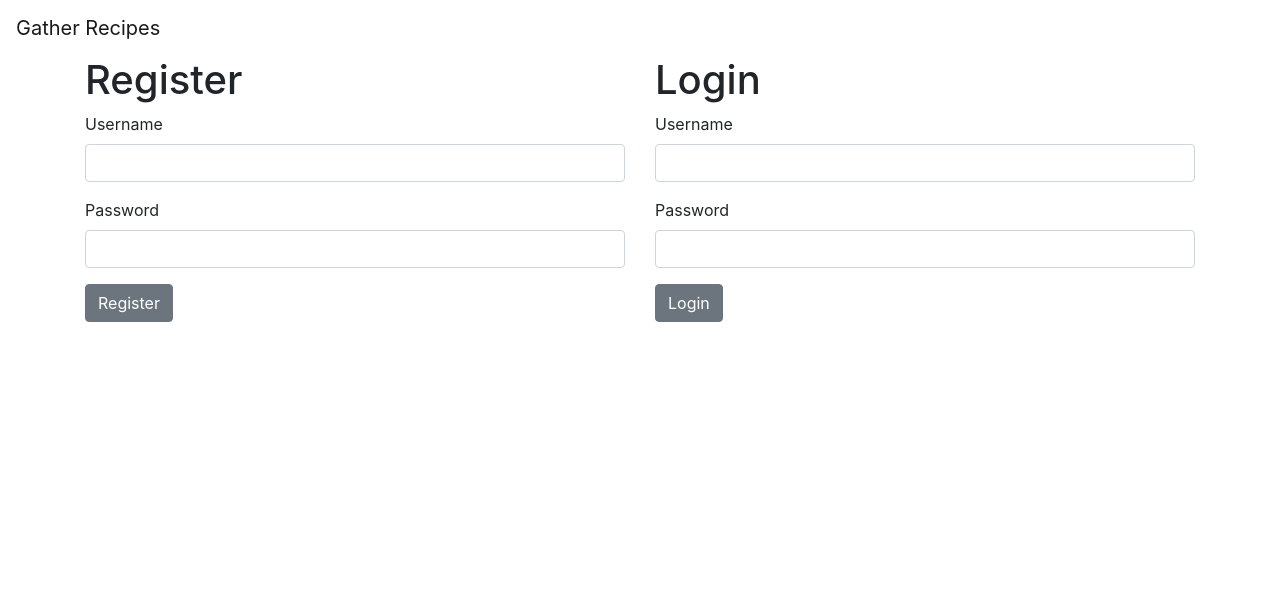
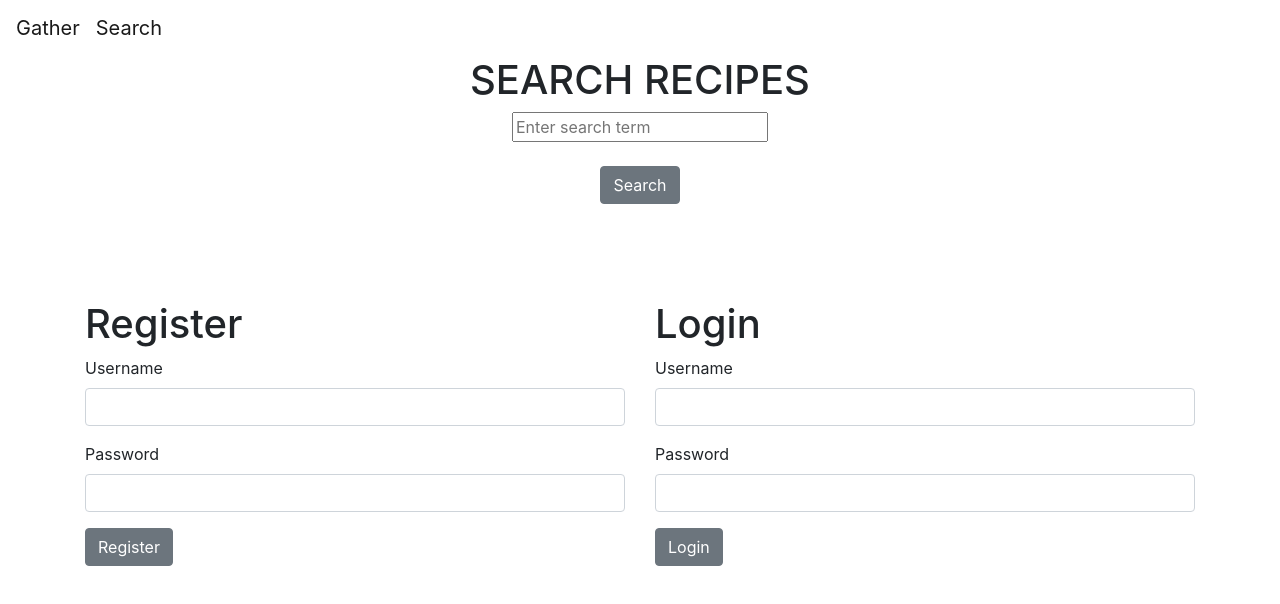
Before and after one commit to starrmiamks/gather_client, a React (Create React App) app: page /search in a window 1280 px wide. Shown: the top 604 px of the page. Built offline with nearby package versions, Linux system fonts and the light colour scheme; the HTML template or start-up script is replaced by a standard one.

Commit message:
adding dynamic search and the beginning of adding to favorites

```diff
--- a/package.json
+++ b/package.json
@@ -9,6 +9,7 @@
     "bootstrap": "^4.6.0",
     "react": "^17.0.1",
     "react-dom": "^17.0.1",
+    "react-router-dom": "^5.2.0",
     "react-scripts": "4.0.3",
     "reactstrap": "^8.9.0",
     "web-vitals": "^1.1.0"
--- a/src/App.js
+++ b/src/App.js
@@ -1,13 +1,17 @@
 import React, { useState, useEffect } from 'react';
 import Sitebar from './home/Navbar';
 import Auth from './auth/Auth'
+import {
+  BrowserRouter as Router,
+} from 'react-router-dom';
+
 
 
 function App() {
   const [sessionToken, setSessionToken] = useState('');
 
   useEffect(() => {
-    if (localStorage.getItem('token')){
+    if (localStorage.getItem('token')) {
       setSessionToken(localStorage.getItem('token'));
     }
   }, [])
@@ -17,10 +21,22 @@ function App() {
     setSessionToken(newToken)
     console.log(sessionToken);
   }
+
+  // const clearToken = () => {
+  //   localStorage.clear();
+  //   setSessionToken('');
+  // }
+  // const protectedViews = () => {
+  //   return (sessionToken === localStorage.getItem('token') ? <WorkoutIndex token={sessionToken}/> : <Auth updateToken={updateToken}/> )
+  // }
+
   return (
+
     <div>
-      <Sitebar/>
-      <Auth updateToken={updateToken}/>
+      <Router>
+          <Sitebar />
+          <Auth updateToken={updateToken} />
+      </Router>
     </div>
   );
 }
--- /dev/null
+++ b/src/components/Search.js
@@ -0,0 +1,74 @@
+import React, { useState } from 'react';
+// import {
+//     Navbar,
+//     NavbarBrand,
+// } from 'reactstrap';
+import {
+    Card, CardImg, CardBody,
+    CardTitle, Button
+} from 'reactstrap';
+import SearchForm from './SearchForm'
+
+const Search = () => {
+    const [recipeSearch, setRecipeSearch] = useState("");
+    const [recipes, setRecipes] = useState([]);
+
+    const fetcher = () => {
+        fetch(`https://api.spoonacular.com/recipes/complexSearch?apiKey=ab4135366ad64eb3853c09a4d1973af4&query=${recipeSearch}`)
+            .then(res => res.json())
+            .then(json => {
+                console.log(json)
+                setRecipes(json.results)
+            })
+    }
+
+    const addRecipe = (recipeId, imageURL, title) => {
+        console.log({ recipeId, imageURL, title })
+        fetch(`http://localhost:3000/favorites/add`, {
+            method: "POST",
+            headers: {
+                "Content-Type": "application/json"
+            },
+            body: JSON.stringify({
+                favorites: {
+                    recipeId: recipeId,
+                    imageURL: imageURL,
+                    title: title
+                }
+            })
+        })
+            .then(res => console.log(res.json()))
+    }
+
+    return (
+        <div>
+            <div className="search">
+                <h1 className="searchBox">SEARCH RECIPES</h1>
+                <input value={recipeSearch} onChange={e => setRecipeSearch(e.target.value)} placeholder="Enter search term" />
+                <br></br>
+                <br></br>
+                <Button onClick={fetcher} className="searchButton">Search</Button>
+            </div>
+            <br></br>
+            <br></br>
+            <br></br>
+            <br></br>
+            {recipes.map(recipe => {
+                return (
+                    <div key={recipe.id}>
+                        <Card className="resultsCard" style={{width: "25%", height: "60%"}}>
+                            <CardImg top width="100%" src={recipe.image} alt="Recipe Image" />
+                            <CardBody>
+                                <CardTitle tag="h5">{recipe.title}</CardTitle>
+                                <Button onClick={e => addRecipe(`${recipe.id}`, `${recipe.image}`, `${recipe.title}`)}>Add Recipe</Button>
+                            </CardBody>
+                        </Card>
+                    </div>
+                )
+            })}
+            <SearchForm addRecipe={addRecipe} />
+        </div >
+    );
+};
+
+export default Search;
--- /dev/null
+++ b/src/components/SearchForm.js
@@ -0,0 +1,9 @@
+const SearchForm = ({addRecipe}) => {
+    return (
+        <div>
+
+        </div>
+    )
+}
+
+export default SearchForm
--- a/src/home/Navbar.js
+++ b/src/home/Navbar.js
@@ -1,6 +1,10 @@
-import React, {useState} from 'react';
-
-
+import React, { useState } from 'react'
+import {
+    Route,
+    Link,
+    Switch
+} from 'react-router-dom'
+import Search from '../components/Search'
 import {
     Navbar,
     NavbarBrand,
@@ -8,9 +12,16 @@ import {
 
 const Sitebar = (props) => {
     return (
-        <Navbar color="faded" light expand="md">
-            <NavbarBrand href="/">Gather Recipes</NavbarBrand>
-        </Navbar>
+        <div>
+            <Navbar color="faded" light expand="md">
+                <NavbarBrand href="/">Gather</NavbarBrand>
+                <NavbarBrand href="/search">Search</NavbarBrand>
+
+            </Navbar>
+            <Switch>
+                <Route exact path="/search"><Search /></Route>
+            </Switch>
+        </div>
     )
 }
 
--- a/src/index.css
+++ b/src/index.css
@@ -11,3 +11,18 @@ code {
   font-family: source-code-pro, Menlo, Monaco, Consolas, 'Courier New',
     monospace;
 }
+
+.search {
+  margin: 0;
+  text-align: center;
+}
+
+.resultsCard {
+  margin: 0;
+  text-align: center;
+}
+
+main {
+  display: flex;
+  justify-content: center;
+}
```
Also changed, not shown: 1 other file (tests, documents, lock files or other folders).
